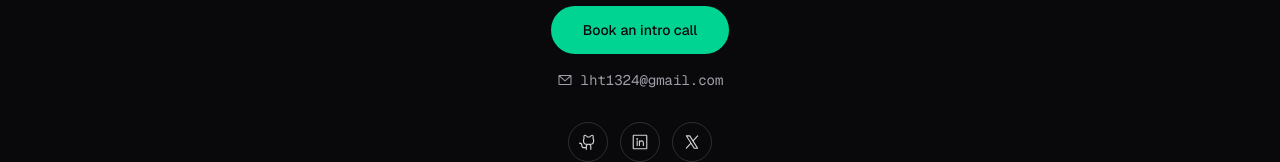
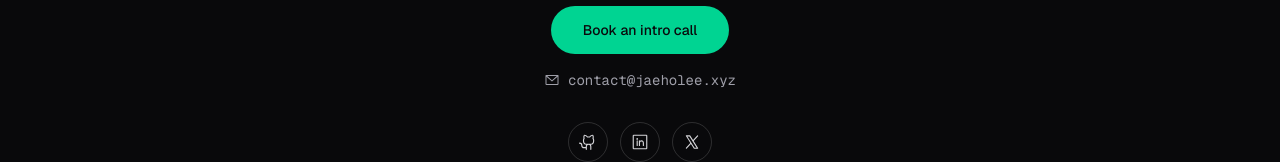
Before and after one commit to lht1324/portfolio, a Next.js app: page / in a window 1280 px wide. Shown: the part 4063-4225 px from the top of the page. Built offline with nearby package versions, Linux system fonts and the light colour scheme.

Commit message:
Use contact@jaeholee.xyz as contact email

```diff
--- a/src/content/site.ts
+++ b/src/content/site.ts
@@ -1,7 +1,7 @@
 export const SITE = {
   name: "Jaeho Lee",
   url: "https://jaeholee.xyz",
-  email: "lht1324@gmail.com",
+  email: "contact@jaeholee.xyz",
   location: "Seoul, South Korea",
   role: "Freelance developer for AI products",
   github: "https://github.com/lht1324",
```
